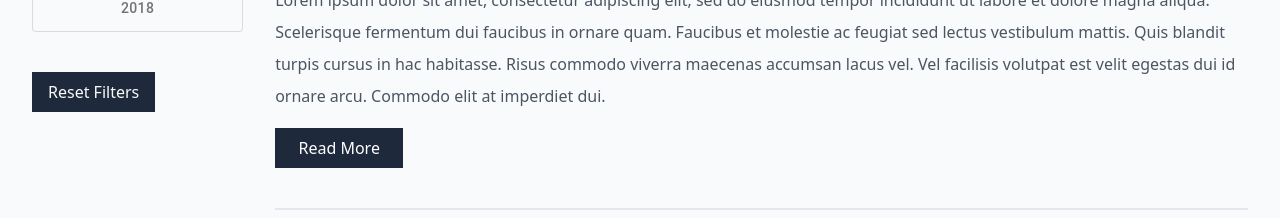
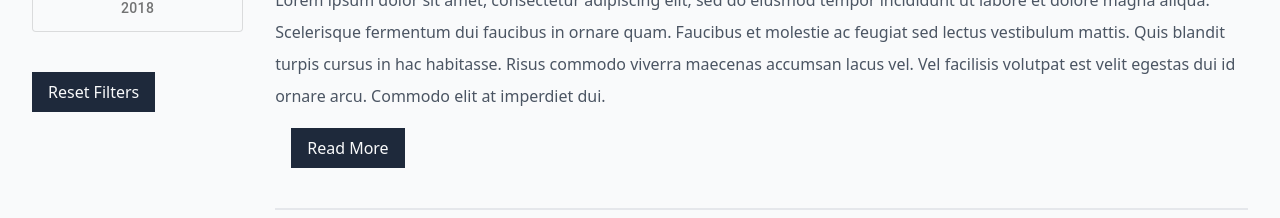
Before and after one commit to ffarhadijs/ecommerce-shop, a React (Create React App) app: page /blog in a window 1280 px wide. Shown: the part 1160-1378 px from the top of the page. Built offline with nearby package versions, Linux system fonts and the light colour scheme.

Commit message:
alt added and fixed linking

```diff
--- a/src/component/blog/blogItems/BlogItems.js
+++ b/src/component/blog/blogItems/BlogItems.js
@@ -4,6 +4,7 @@ import { BsCalendar3 } from "react-icons/bs";
 import { FaRegComment } from "react-icons/fa";
 import { AiOutlineTag } from "react-icons/ai";
 import { Link } from "react-router-dom";
+import TextButton from "../../buttons/text/TextButton";
 
 
 
@@ -12,7 +13,7 @@ const BlogItems = ({ FilteredBlogs }) => {
     <div>
       {FilteredBlogs.map((blog) => (
         <div className="flex flex-col justify-center items-start py-10 border-b-2">
-          <img src={blog.image} className="w-full h-auto mx-auto" />
+          <img src={blog.image} alt="blog img" className="w-full h-auto mx-auto" />
           <Link to={`${blog.id}`} className="text-2xl font-semibold text-slate-800 hover:text-yellow-400 transition-colors duration-300 pb-5 pt-8">
             {blog.title}
           </Link>
@@ -35,8 +36,8 @@ const BlogItems = ({ FilteredBlogs }) => {
             </div>
           </div>
           <p className="py-4 text-gray-600 leading-8">{blog.dsecription}</p>
-          <Link to={`${blog.id}`} className="bg-slate-800 w-32 h-10 text-white text-center flex flex-row justify-center items-center hover:text-slate-900 hover:bg-yellow-300">
-            Read More
+          <Link to={`${blog.id}`} >
+          <TextButton text={"Read More"} />
           </Link>
         </div>
       ))}
```
